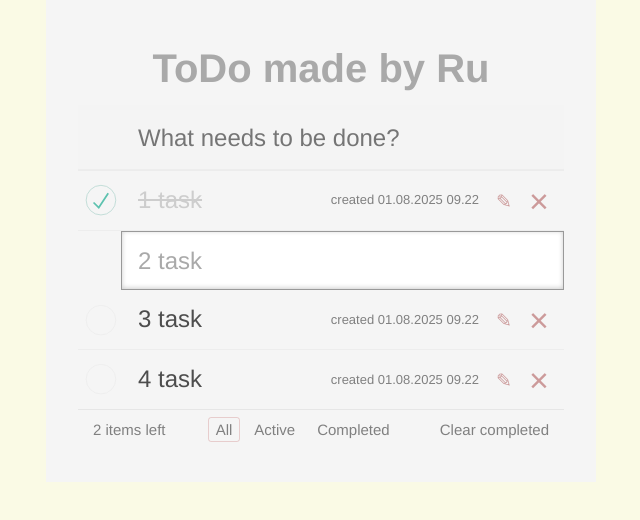
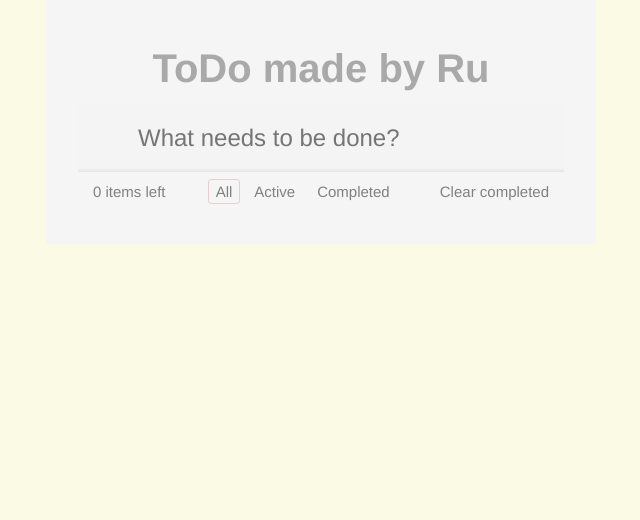
Before and after one commit to rust4work/toDo-made-by-Ru, a React (Vite) app: page / in a window 1280 px wide. Shown: the top 520 px of the page, without its empty margins (319-959 px from the left). Built offline with nearby package versions, Linux system fonts and the light colour scheme.

Commit message:
added interactivity

```diff
--- a/src/App.jsx
+++ b/src/App.jsx
@@ -1,5 +1,4 @@
-// import { useState } from "react";
-
+import { useState } from "react";
 import TaskList from "./components/TaskList";
 import Footer from "./components/Footer";
 import NewTaskForm, { Header } from "./components/NewTaskForm";
@@ -7,22 +6,22 @@ import { format } from "date-fns";
 import "./App.css";
 
 function App() {
-  const tasks = [
-    { id: 1, text: "1 task", state: "completed" },
-    { id: 2, text: "2 task", state: "editing" },
-    { id: 3, text: "3 task", state: "active" },
-    { id: 4, text: "4 task", state: "active" },
-  ];
+  const [tasks, setTasks] = useState([
+    // { id: 1, text: "1 task", state: "completed" },
+    // { id: 2, text: "2 task", state: "editing" },
+    // { id: 3, text: "3 task", state: "active" },
+    // { id: 4, text: "4 task", state: "active" },
+  ]);
 
   const currentDate = format(new Date(), "dd.MM.yyyy hh.mm");
+  const activeCount = tasks.filter((task) => task.state === "active").length;
 
-  const activeCount = tasks.filter((task) => task.state === "active").length;
   return (
     <>
-      <Header></Header>
-      <NewTaskForm></NewTaskForm>
-      <TaskList tasks={tasks} date={currentDate} />
-      <Footer activeCount={activeCount}></Footer>
+      <Header />
+      <NewTaskForm setTasks={setTasks} />
+      <TaskList tasks={tasks} setTasks={setTasks} date={currentDate} />
+      <Footer activeCount={activeCount} />
     </>
   );
 }
--- a/src/components/NewTaskForm.jsx
+++ b/src/components/NewTaskForm.jsx
@@ -1,10 +1,30 @@
-function NewTaskForm() {
+import { useState } from "react";
+
+function NewTaskForm({ setTasks }) {
+  const [text, setText] = useState("");
+
+  const handleKeyDown = (e) => {
+    if (e.key === "Enter" && text.trim() !== "") {
+      const newTask = {
+        id: Date.now(),
+        text: text.trim(),
+        state: "active",
+      };
+
+      setTasks((prevTasks) => [...prevTasks, newTask]);
+      setText(""); // очистить поле ввода
+    }
+  };
+
   return (
     <input
       className="new-todo"
       placeholder="What needs to be done?"
       autoFocus
-    ></input>
+      value={text}
+      onChange={(e) => setText(e.target.value)}
+      onKeyDown={handleKeyDown}
+    />
   );
 }
 
@@ -13,5 +33,4 @@ function Header() {
 }
 
 export default NewTaskForm;
-
 export { Header };
--- a/src/components/Task.jsx
+++ b/src/components/Task.jsx
@@ -1,31 +1,68 @@
 import React, { useState } from "react";
 
-function Task({ text, state, date }) {
+function Task({ id, text, state, date, setTasks, tasks }) {
   const [editText, setEditText] = useState(text);
+  const [isEditing, setIsEditing] = useState(state === "editing");
+
+  const toggleCompleted = () => {
+    const updated = tasks.map((task) =>
+      task.id === id
+        ? {
+            ...task,
+            state: task.state === "completed" ? "active" : "completed",
+          }
+        : task
+    );
+    setTasks(updated);
+  };
+
+  const deleteTask = () => {
+    setTasks(tasks.filter((task) => task.id !== id));
+  };
+
+  const saveEdit = (e) => {
+    if (e.key === "Enter") {
+      const updated = tasks.map((task) =>
+        task.id === id ? { ...task, text: editText, state: "active" } : task
+      );
+      setTasks(updated);
+      setIsEditing(false);
+    }
+  };
+
+  const startEditing = () => {
+    setIsEditing(true);
+    const updated = tasks.map((task) =>
+      task.id === id ? { ...task, state: "editing" } : task
+    );
+    setTasks(updated);
+  };
 
   return (
-    <li className={state || ""}>
+    <li className={state}>
       <div className="view">
         <input
           className="toggle"
           type="checkbox"
           checked={state === "completed"}
-          readOnly
+          onChange={toggleCompleted}
         />
         <label>
-          <span className="description">{editText}</span>
+          <span className="description">{text}</span>
           <span className="created">created {date}</span>
         </label>
-        <button className="icon icon-edit"></button>
-        <button className="icon icon-destroy"></button>
+        <button className="icon icon-edit" onClick={startEditing}></button>
+        <button className="icon icon-destroy" onClick={deleteTask}></button>
       </div>
 
-      {state === "editing" && (
+      {isEditing && (
         <input
           type="text"
           className="edit"
           value={editText}
           onChange={(e) => setEditText(e.target.value)}
+          onKeyDown={saveEdit}
+          autoFocus
         />
       )}
     </li>
--- a/src/components/TaskList.jsx
+++ b/src/components/TaskList.jsx
@@ -1,11 +1,19 @@
-import Task from "./task";
+import Task from "./Task";
 
-function TaskList({ tasks, date }) {
+function TaskList({ tasks, setTasks, date }) {
   return (
     <div>
       <ul className="todo-list">
         {tasks.map((task) => (
-          <Task key={task.id} text={task.text} state={task.state} date={date} />
+          <Task
+            key={task.id}
+            id={task.id}
+            text={task.text}
+            state={task.state}
+            date={date}
+            setTasks={setTasks}
+            tasks={tasks}
+          />
         ))}
       </ul>
     </div>
```
